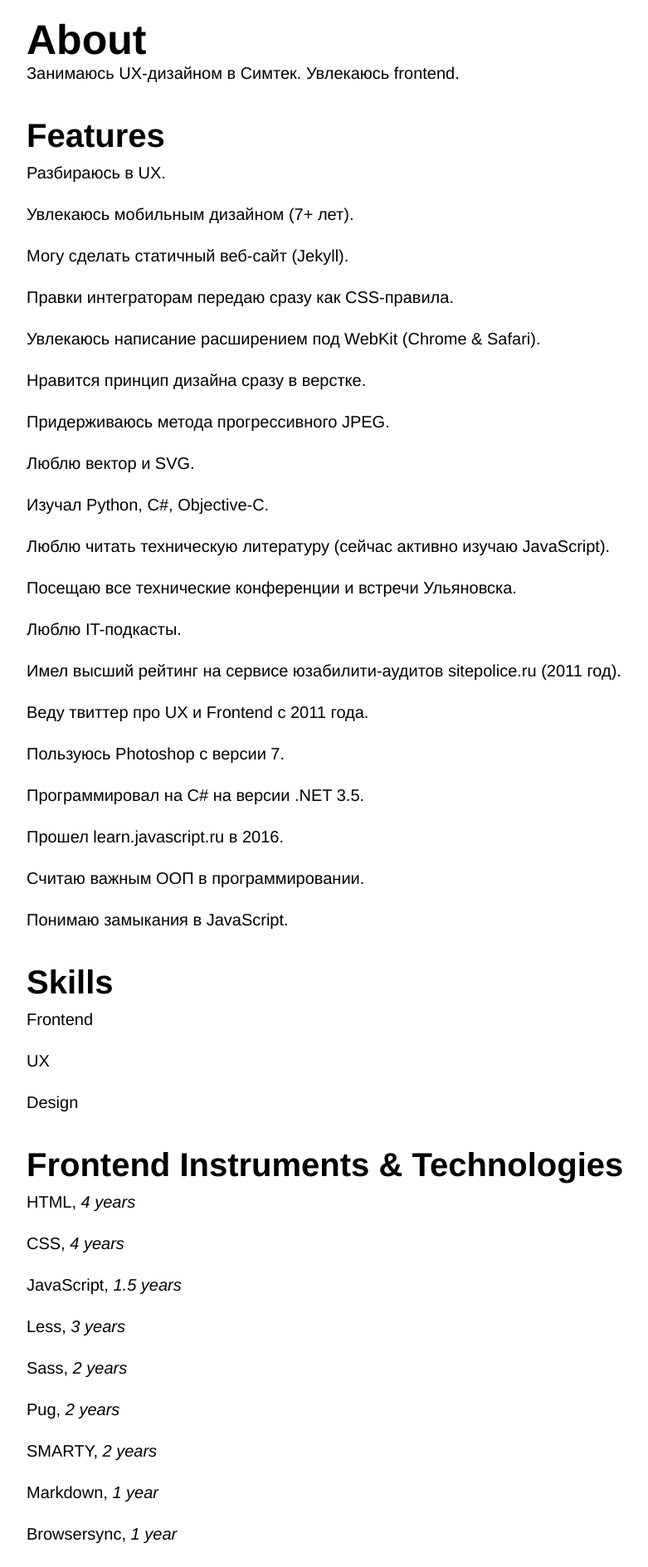
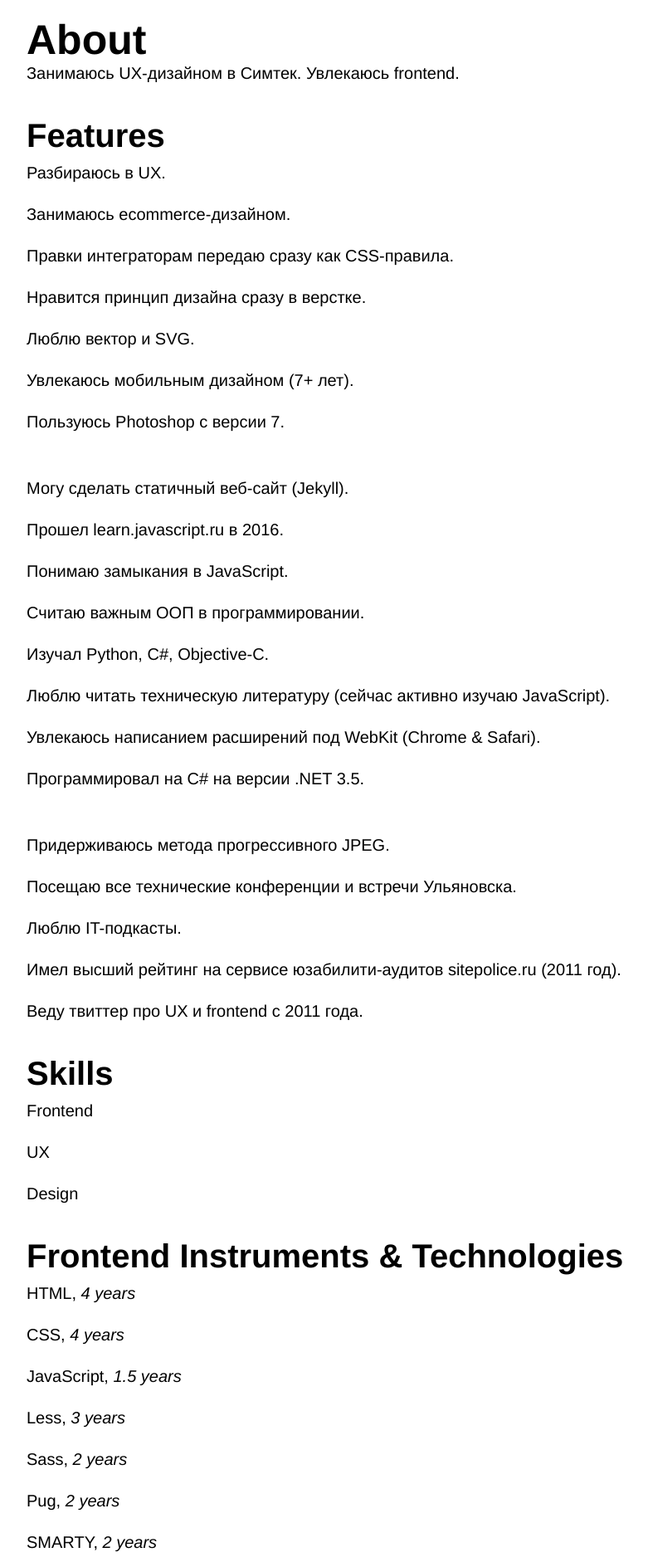
Before and after one commit to andreivoronin/stagingblog, a Jekyll site: the page built from docs/about.html, in a window 1280 px wide. Shown: the part 697-2585 px from the top of the page at 83% size, without its empty margins (53-834 px from the left). Built offline with Jekyll 4.4.1, drawn with Linux system fonts in a browser that asks for light colours.

Commit message:
Update about

```diff
--- a/docs/_includes/js.html
+++ b/docs/_includes/js.html
@@ -1,4 +1,4 @@
 <script type="text/javascript" src="/assets/js/externalLinksNewWindow.js"></script>
 <script type="text/javascript" src="/assets/jquery/jquery-3.2.1.min.js"></script>
 <script type="text/javascript" src="/assets/modernizr/modernizr-custom.js"></script>
-<!-- <script type="text/javascript" src="/assets/scrollanimation/scrollanimation.js"></script> -->
+<script type="text/javascript" src="/assets/scrollanimation/scrollanimation.js"></script>
--- a/docs/_sass/style/_animate.scss
+++ b/docs/_sass/style/_animate.scss
@@ -1,5 +1,5 @@
 // Animate
 .animated {
   animation-duration: 1s;
-  animation-delay: 3s;
+  animation-delay: 2s;
 }
--- a/docs/about.html
+++ b/docs/about.html
@@ -10,24 +10,31 @@ cover: true
 
     <h2>Features</h2>
     <p>Разбираюсь в UX.</p>
+    <p>Занимаюсь ecommerce-дизайном.</p>
+    <p>Правки интеграторам передаю сразу как CSS-правила.</p>
+    <p>Нравится принцип дизайна сразу в верстке.</p>
+    <p>Люблю вектор и SVG.</p>
     <p>Увлекаюсь мобильным дизайном (7+ лет).</p>
+    <p>Пользуюсь Photoshop с версии 7.</p>
+
+    <br>
+
     <p>Могу сделать статичный веб-сайт (Jekyll).</p>
-    <p>Правки интеграторам передаю сразу как CSS-правила.</p>
-    <p>Увлекаюсь написание расширением под WebKit (Chrome &amp; Safari).</p>
-    <p>Нравится принцип дизайна сразу в верстке.</p>
-    <p>Придерживаюсь метода прогрессивного JPEG.</p>
-    <p>Люблю вектор и SVG.</p>
+    <p>Прошел learn.javascript.ru в 2016.</p>
+    <p>Понимаю замыкания в JavaScript.</p>
+    <p>Считаю важным ООП в программировании.</p>
     <p>Изучал Python, C#, Objective-C.</p>
     <p>Люблю читать техническую литературу (сейчас активно изучаю JavaScript).</p>
+    <p>Увлекаюсь написанием расширений под WebKit (Chrome &amp; Safari).</p>
+    <p>Программировал на C# на версии .NET 3.5.</p>
+
+    <br>
+
+    <p>Придерживаюсь метода прогрессивного JPEG.</p>
     <p>Посещаю все технические конференции и встречи Ульяновска.</p>
     <p>Люблю IT-подкасты.</p>
     <p>Имел высший рейтинг на сервисе юзабилити-аудитов sitepolice.ru (2011 год).</p>
-    <p>Веду твиттер про UX и Frontend с 2011 года.</p>
-    <p>Пользуюсь Photoshop с версии 7.</p>
-    <p>Программировал на C# на версии .NET 3.5.</p>
-    <p>Прошел learn.javascript.ru в 2016.</p>
-    <p>Считаю важным ООП в программировании.</p>
-    <p>Понимаю замыкания в JavaScript.</p>
+    <p>Веду твиттер про UX и frontend с 2011 года.</p>
 
     <h2>Skills</h2>
     <p>Frontend</p>
```
